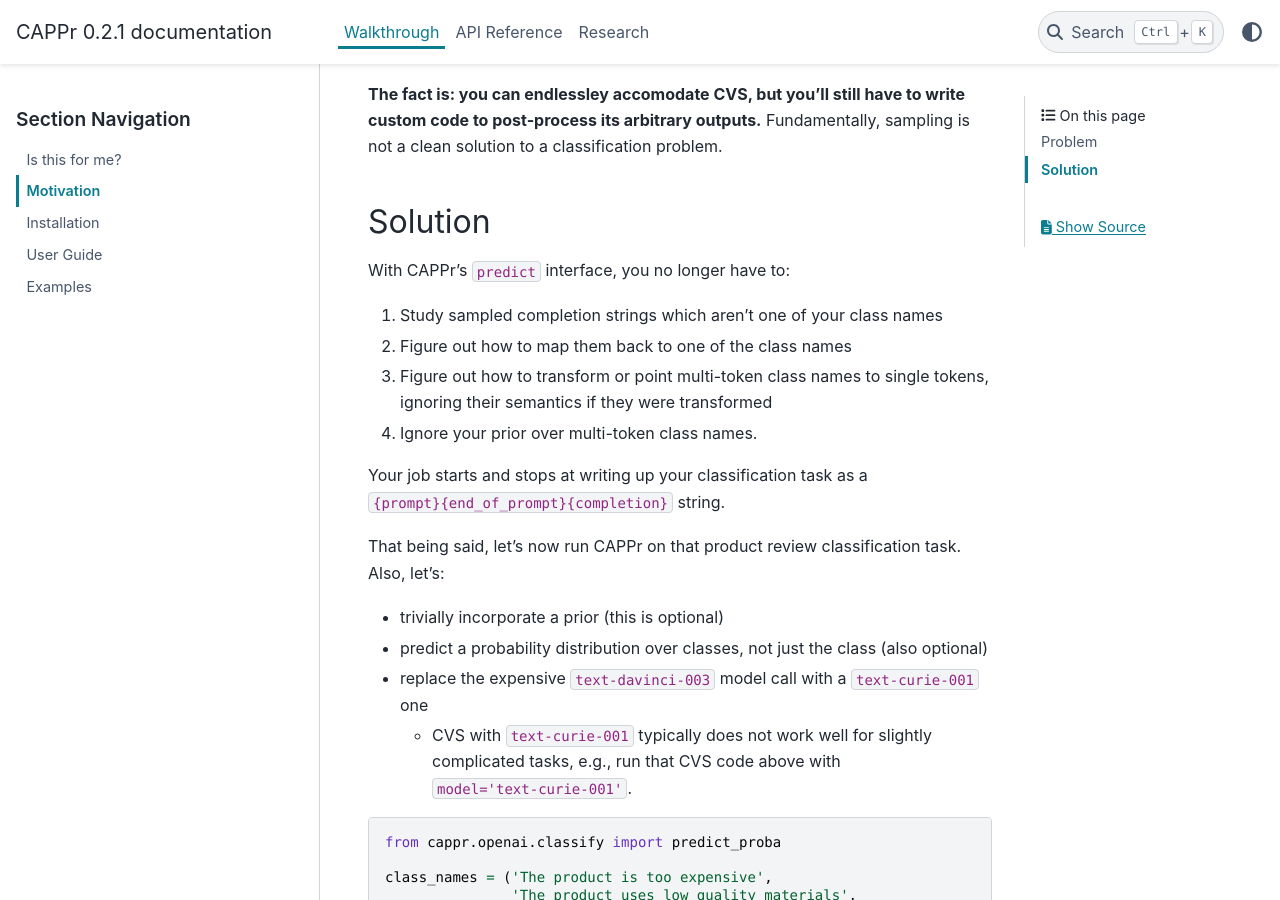
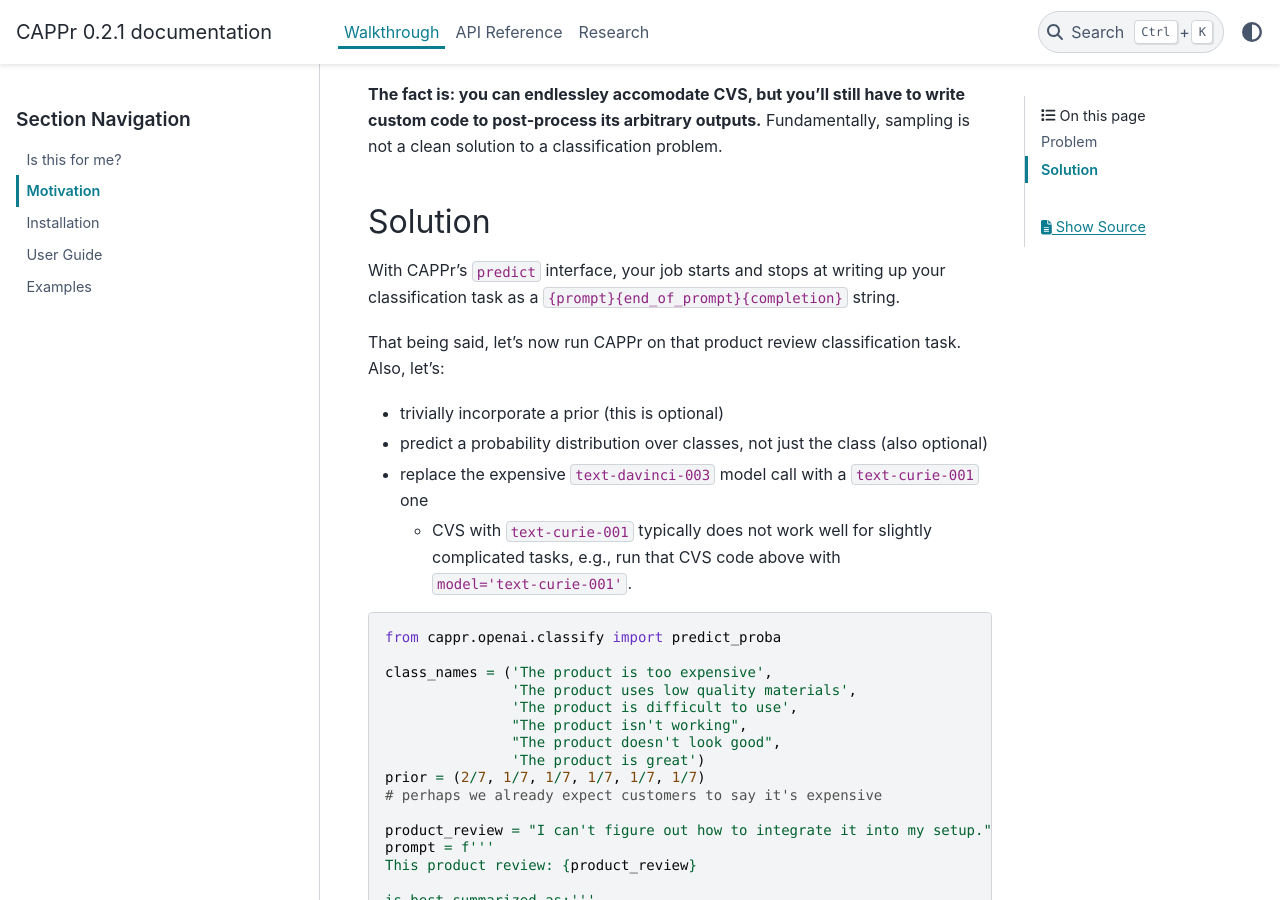
Before and after one commit to kddubey/cappr, a Sphinx documentation site: the page built from docs/source/2_motivation.rst, in a window 1280 px wide and 900 px high, scrolled down 2058 px. Built offline with Sphinx 7.4.7 and the PyData theme 0.15.4, drawn with Linux system fonts in a browser that asks for light colours; pages that are not in the unit, such as notebooks, are missing from menus.

Commit message:
[skip actions] rm gratuitious bullets

```diff
--- a/docs/source/2_motivation.rst
+++ b/docs/source/2_motivation.rst
@@ -110,19 +110,8 @@ solution to a classification problem.
 Solution
 --------
 
-With CAPPr's ``predict`` interface, you no longer have to:
-
-#. Study sampled completion strings which aren't one of your class names
-
-#. Figure out how to map them back to one of the class names
-
-#. Figure out how to transform or point multi-token class names to single tokens,
-   ignoring their semantics if they were transformed
-
-#. Ignore your prior over multi-token class names.
-
-Your job starts and stops at writing up your classification task as a
-``{prompt}{end_of_prompt}{completion}`` string.
+With CAPPr's ``predict`` interface, your job starts and stops at writing up your
+classification task as a ``{prompt}{end_of_prompt}{completion}`` string.
 
 That being said, let's now run CAPPr on that product review classification task. Also,
 let's:
```
